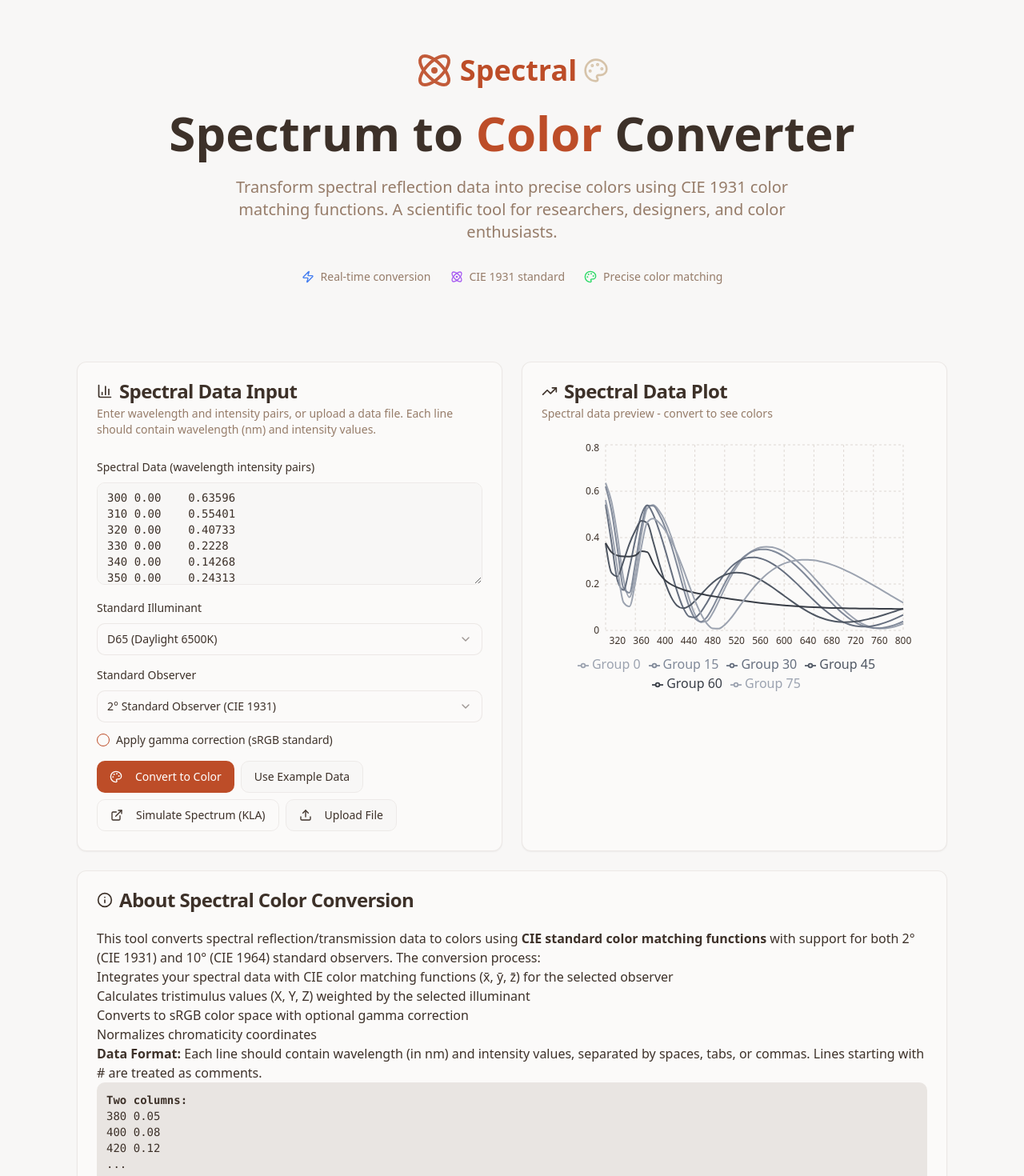
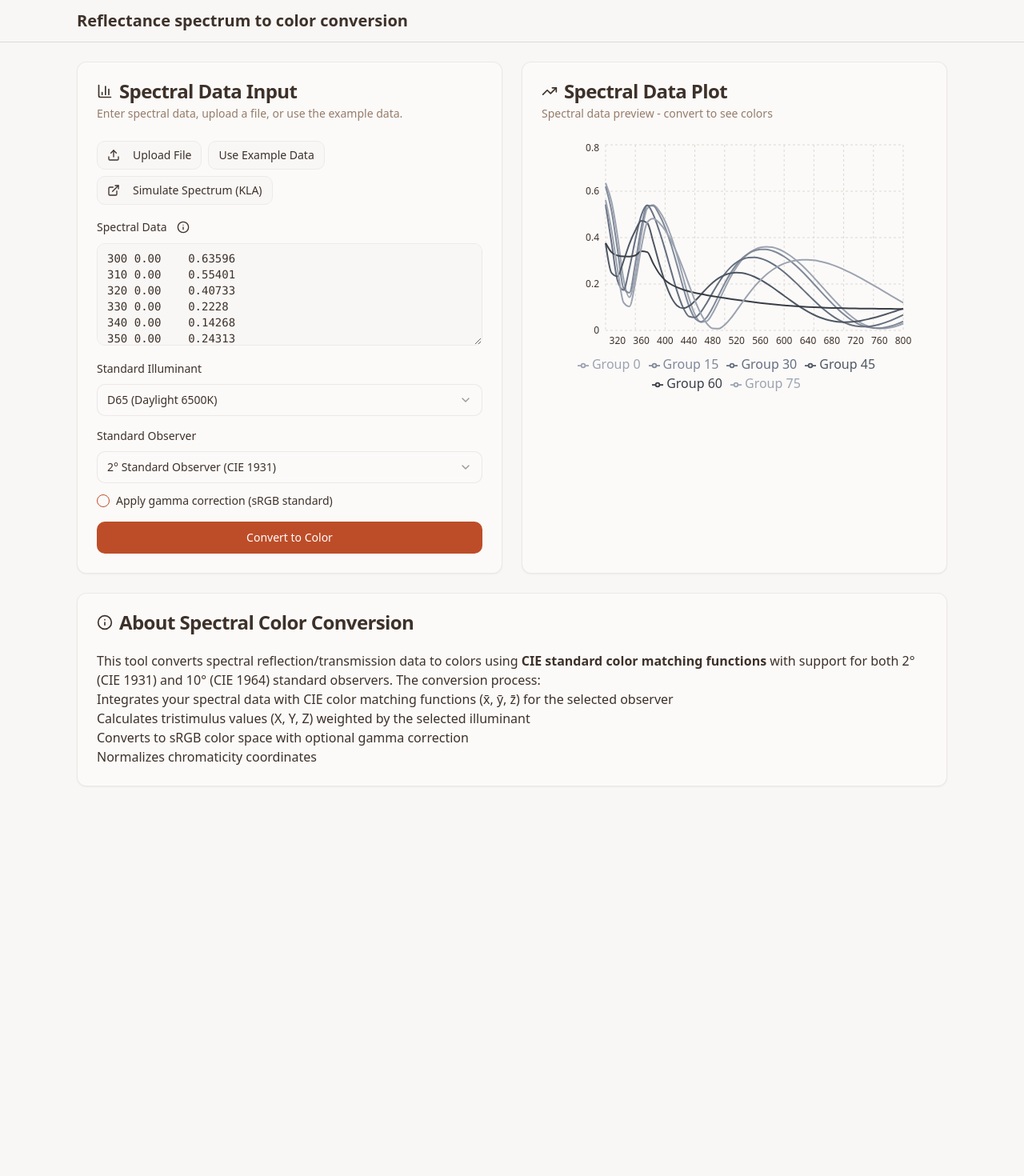
Before and after one commit to asamarco/spectral, a React (Vite) app: page / in a window 1280 px wide. Shown: the top 1470 px of the page at 80% size. After the commit the page ends 1007 px from the top, so only its background shows below. Built offline with nearby package versions, Linux system fonts and the light colour scheme.

Commit message:
Changes
Co-authored-by: asamarco <5273092+asamarco@users.noreply.github.com>

```diff
--- a/src/components/SpectralConverter.tsx
+++ b/src/components/SpectralConverter.tsx
@@ -7,6 +7,7 @@ import { Slider } from '@/components/ui/slider';
 import { Badge } from '@/components/ui/badge';
 import { Checkbox } from '@/components/ui/checkbox';
 import { Upload, Palette, BarChart3, Info, TrendingUp, ExternalLink } from 'lucide-react';
+import { Popover, PopoverContent, PopoverTrigger } from '@/components/ui/popover';
 import { LineChart, Line, XAxis, YAxis, CartesianGrid, Tooltip, ResponsiveContainer, Legend } from 'recharts';
 import { convertSpectrumToColor, parseSpectralData, getGroups, getAvailableIlluminants, getAvailableObservers, type ColorResult, type SpectralData, type IlluminantType, type ObserverType } from '@/lib/spectralConversion';
 import { useToast } from '@/hooks/use-toast';
@@ -528,12 +529,63 @@ export function SpectralConverter({ className }: SpectralConverterProps) {
             Spectral Data Input
           </CardTitle>
           <CardDescription>
-            Enter wavelength and intensity pairs, or upload a data file. Each line should contain wavelength (nm) and intensity values.
+            Enter spectral data, upload a file, or use the example data.
           </CardDescription>
         </CardHeader>
         <CardContent className="space-y-4">
+          <div className="flex flex-wrap gap-2">
+            <div className="relative">
+              <input
+                type="file"
+                accept=".txt,.dat,.csv"
+                onChange={handleFileUpload}
+                className="absolute inset-0 w-full h-full opacity-0 cursor-pointer"
+              />
+              <Button variant="outline" size="sm">
+                <Upload className="h-4 w-4 mr-2" />
+                Upload File
+              </Button>
+            </div>
+            <Button variant="outline" size="sm" onClick={useExample}>
+              Use Example Data
+            </Button>
+            <Button variant="outline" size="sm" asChild>
+              <a
+                href="https://www.kla.com/products/instruments/reflectance-calculator?wmin=380&wmax=780&wstep=5&angle=0&pol=mixed&units=nm&mat%5B%5D=Air&d%5B%5D=0&mat%5B%5D=Al2O3&d%5B%5D=100&mat%5B%5D=Si&d%5B%5D=0&sptype=r"
+                target="_blank"
+                rel="noopener noreferrer"
+                className="flex items-center"
+              >
+                <ExternalLink className="h-4 w-4 mr-2" />
+                Simulate Spectrum (KLA)
+              </a>
+            </Button>
+          </div>
+
           <div className="space-y-2">
-            <Label htmlFor="spectral-data">Spectral Data (wavelength intensity pairs)</Label>
+            <div className="flex items-center gap-2">
+              <Label htmlFor="spectral-data">Spectral Data</Label>
+              <Popover>
+                <PopoverTrigger asChild>
+                  <Button variant="ghost" size="sm" className="h-6 w-6 p-0" aria-label="Data format information">
+                    <Info className="h-4 w-4" />
+                  </Button>
+                </PopoverTrigger>
+                <PopoverContent className="w-80 text-sm z-50">
+                  <p className="font-medium mb-2">Expected data format</p>
+                  <p className="mb-2"><strong>Two columns:</strong> wavelength (nm) and intensity, one pair per line.</p>
+                  <p className="mb-2"><strong>Three or more columns:</strong> first column is wavelength, last column is intensity. The second column can be an integer group number to separate measurements (e.g. different angles).</p>
+                  <p className="mb-2">Separators: spaces, tabs, or commas. Lines starting with <code>#</code> are treated as comments.</p>
+                  <div className="font-mono text-xs bg-muted p-2 rounded-md">
+                    380 0.05<br />
+                    400 0.08<br />
+                    <br />
+                    380 0 0.05<br />
+                    380 1 0.07
+                  </div>
+                </PopoverContent>
+              </Popover>
+            </div>
             <Textarea
               id="spectral-data"
               placeholder="380 0.05
@@ -595,49 +647,13 @@ export function SpectralConverter({ className }: SpectralConverterProps) {
             </div>
           </div>
 
-          <div className="flex flex-wrap gap-2">
           <Button
             onClick={handleConvert}
             disabled={isLoading}
-              className="bg-primary hover:bg-primary/90"
+            className="w-full bg-primary hover:bg-primary/90"
           >
-              <Palette className="h-4 w-4 mr-2" />
             {isLoading ? 'Converting...' : 'Convert to Color'}
           </Button>
-
-            <Button variant="outline" onClick={useExample}>
-              Use Example Data
-            </Button>
-
-            <Button
-              variant="outline"
-              asChild
-              className="bg-card/50 hover:bg-card/70"
-            >
-              <a
-                href="https://www.kla.com/products/instruments/reflectance-calculator?wmin=380&wmax=780&wstep=5&angle=0&pol=mixed&units=nm&mat%5B%5D=Air&d%5B%5D=0&mat%5B%5D=Al2O3&d%5B%5D=100&mat%5B%5D=Si&d%5B%5D=0&sptype=r"
-                target="_blank"
-                rel="noopener noreferrer"
-                className="flex items-center"
-              >
-                <ExternalLink className="h-4 w-4 mr-2" />
-                Simulate Spectrum (KLA)
-              </a>
-            </Button>
-
-            <div className="relative">
-              <input
-                type="file"
-                accept=".txt,.dat,.csv"
-                onChange={handleFileUpload}
-                className="absolute inset-0 w-full h-full opacity-0 cursor-pointer"
-              />
-              <Button variant="outline">
-                <Upload className="h-4 w-4 mr-2" />
-                Upload File
-              </Button>
-            </div>
-          </div>
         </CardContent>
       </Card>
 
@@ -895,26 +911,6 @@ export function SpectralConverter({ className }: SpectralConverterProps) {
             <li>Converts to sRGB color space with optional gamma correction</li>
             <li>Normalizes chromaticity coordinates</li>
           </ol>
-          <p>
-            <strong>Data Format:</strong> Each line should contain wavelength (in nm) and intensity values,
-            separated by spaces, tabs, or commas. Lines starting with # are treated as comments.
-          </p>
-          <div className="bg-muted p-3 rounded-md font-mono text-sm">
-            <strong>Two columns:</strong><br/>
-            380 0.05<br/>
-            400 0.08<br/>
-            420 0.12<br/>
-            ...<br/><br/>
-            <strong>Three or more columns (grouped data):</strong><br/>
-            380 0 0.05<br/>
-            400 0 0.08<br/>
-            380 1 0.07<br/>
-            400 1 0.09<br/>
-            ...
-          </div>
-          <p className="text-sm text-muted-foreground">
-            For grouped data: wavelength, group_number, [other_columns...], intensity (last column)
-          </p>
         </CardContent>
       </Card>
     </div>
--- a/src/pages/Index.tsx
+++ b/src/pages/Index.tsx
@@ -1,48 +1,16 @@
 import { SpectralConverter } from '@/components/SpectralConverter';
-import { Atom, Zap, Palette } from 'lucide-react';
 
 const Index = () => {
-  console.log('Index component is rendering');
   return (
     <div className="min-h-screen">
-      {/* Hero Section */}
-      <div className="relative bg-background">
-        <div className="max-w-7xl mx-auto px-4 sm:px-6 lg:px-8 pt-16 pb-12">
-          <div className="text-center mb-12">
-            <div className="flex justify-center mb-6">
-              <div className="flex items-center gap-2 text-4xl">
-                <Atom className="h-12 w-12 text-primary animate-pulse" />
-                <span className="warm-text font-bold">Spectral</span>
-                <Palette className="h-8 w-8 text-accent" />
-              </div>
-            </div>
-            <h1 className="text-5xl md:text-6xl font-bold mb-6">
-              Spectrum to <span className="warm-text">Color</span> Converter
-            </h1>
-            <p className="text-xl text-muted-foreground max-w-3xl mx-auto mb-8">
-              Transform spectral reflection data into precise colors using CIE 1931 color matching functions.
-              A scientific tool for researchers, designers, and color enthusiasts.
-            </p>
-            <div className="flex items-center justify-center gap-6 text-sm text-muted-foreground">
-              <div className="flex items-center gap-2">
-                <Zap className="h-4 w-4 text-spectrum-blue" />
-                Real-time conversion
-              </div>
-              <div className="flex items-center gap-2">
-                <Atom className="h-4 w-4 text-spectrum-violet" />
-                CIE 1931 standard
-              </div>
-              <div className="flex items-center gap-2">
-                <Palette className="h-4 w-4 text-spectrum-green" />
-                Precise color matching
-              </div>
-            </div>
-          </div>
+      <header className="border-b border-border bg-background">
+        <div className="max-w-6xl mx-auto px-4 sm:px-6 lg:px-8 py-3">
+          <h1 className="text-xl font-semibold">Reflectance spectrum to color conversion</h1>
         </div>
-      </div>
+      </header>
 
       {/* Main Content */}
-      <div className="max-w-6xl mx-auto px-4 sm:px-6 lg:px-8 pb-16">
+      <div className="max-w-6xl mx-auto px-4 sm:px-6 lg:px-8 py-6">
         <SpectralConverter />
       </div>
     </div>
```
Lines whose indentation alone changed are shown as unchanged.
